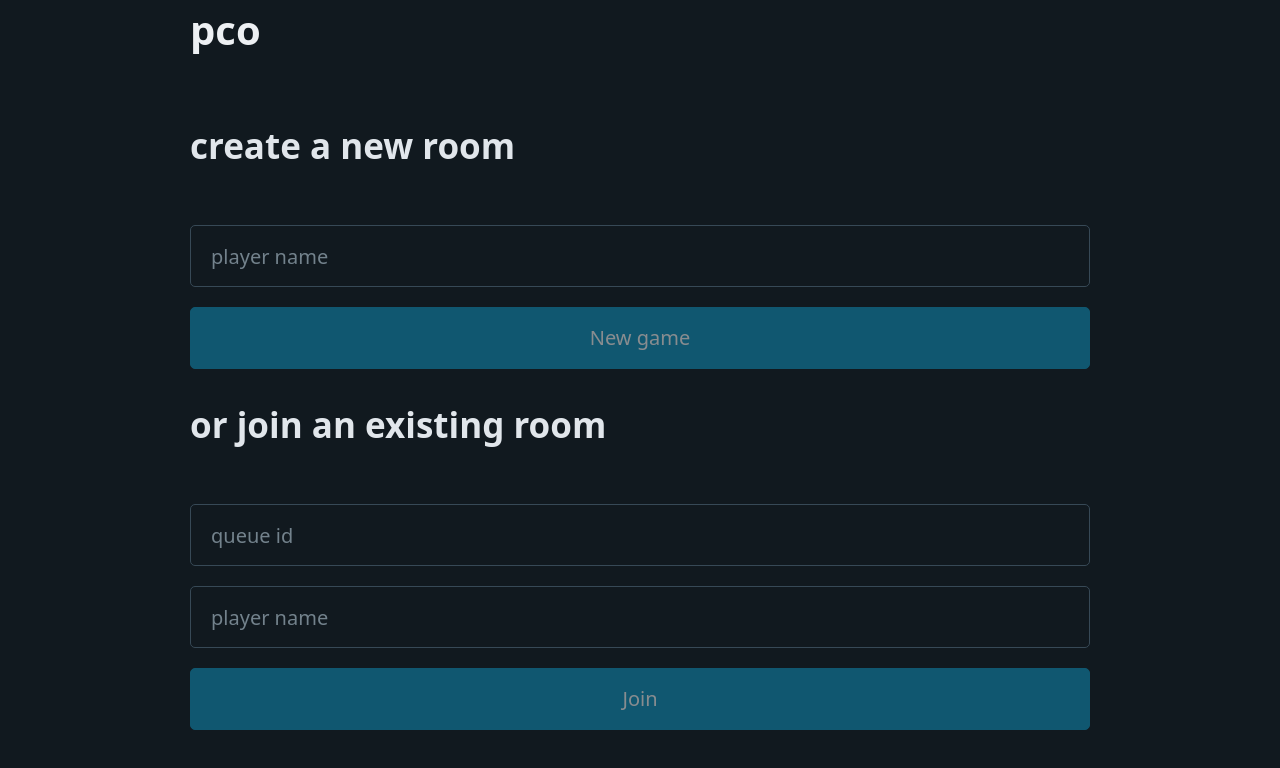
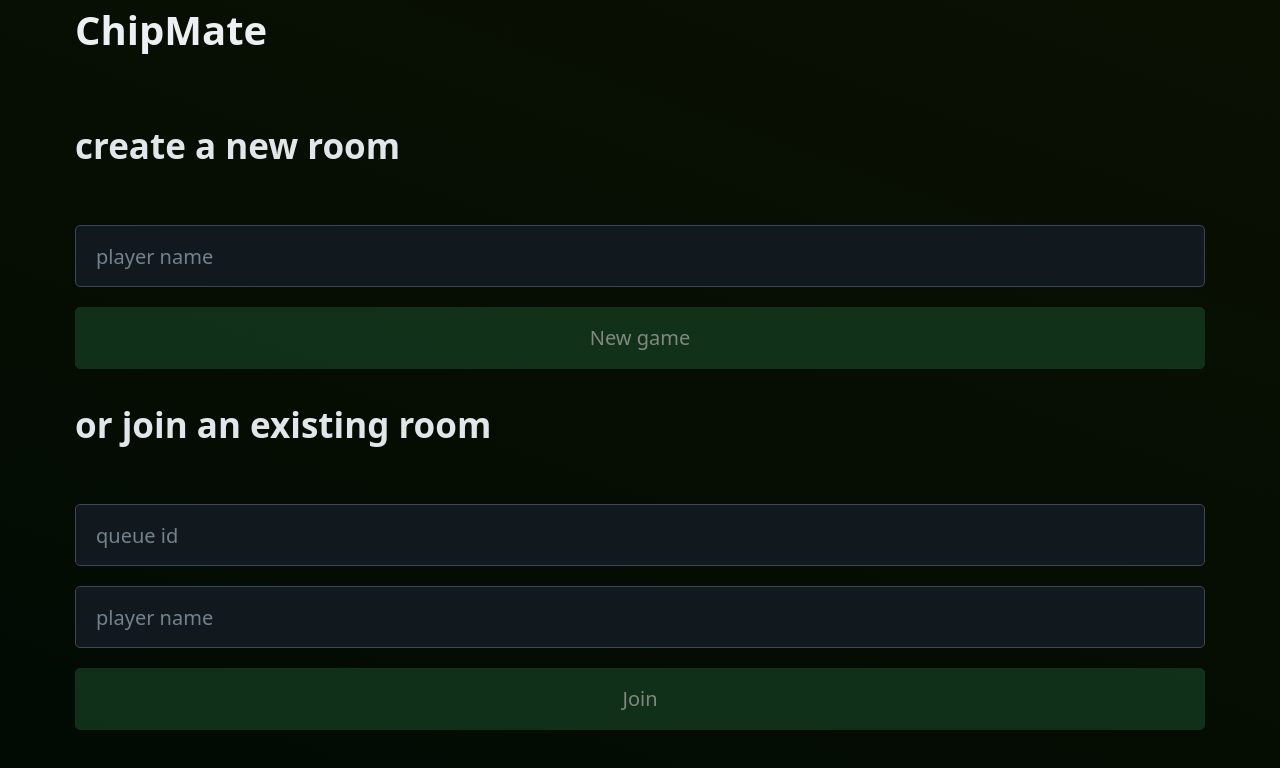
Before and after one commit to korsakjakub/pco-web, a React (Vite) app: page / in a window 1280 px wide. Shown: the top 768 px of the page. Built offline with nearby package versions, Linux system fonts and the light colour scheme.

Commit message:
more styling

```diff
--- a/src/assets/index.css
+++ b/src/assets/index.css
@@ -1,13 +1,39 @@
 #root {
-  max-width: 900px;
-  margin-inline: auto;
+  width: 100%;
+  height: 130%;
+  background: linear-gradient(200deg, #0a1002 0%, #000a04 100%);
+  --primary: #1d5430;
+  --primary-hover: #336544;
+  --off-white: #f7f7e5;
+  --color: #f7f7e5;
+  --table-border: #3b1400;
+  --form-element-active-border-color: #C4B454;
+  --form-element-focus-color: #b3a343;
+}
+
+body {
+  height: 100%;
+  background-repeat: no-repeat;
+  background-attachment: fixed;
+}
+
+html {
+  height: 100%;
+  width: 100%;
 }
 
 .game {
   display: grid;
-  margin-top: 3vh;
+  padding-top: 8vh;
   grid-auto-flow: row;
   grid-row-gap: 5vh;
+}
+
+.player-lists {
+  background: var(--primary);
+  border-radius: 10px;
+  border-style: solid;
+  border-color: var(--form-element-border-color);
 }
 
 .settings-button {
@@ -55,14 +81,9 @@
   transform: translate(-50%, -50%); /* offset by 50% of *own* size */
   left: 50%; /* exact position */
   top: 50%;
-  background-color: #35654d;
-  border: 3px solid var(--bs-dark-border-subtle);
+  background-color: var(--primary);
+  border: 10px solid var(--table-border);
   border-radius: 50%;
-}
-
-.staked-chips {
-  color: #fff;
-  text-align: center;
 }
 
 .game-info {
@@ -73,7 +94,7 @@
 }
 
 .game-stage {
-  color: #fff;
+  color: var(--off-white);
 }
 
 .game-stage .table-card {
@@ -86,22 +107,22 @@
   transform: translate(-50%, -50%); /* offset by 50% of *own* size */
   min-width: 4rem;
   min-height: 2rem;
-  border: 3px solid var(--bs-dark-border-subtle);
-  background-color: #fff;
+  background-color: var(--off-white);
   border-radius: 40%;
   text-align: center;
-  color: var(--bs-gray-900);
+  color: var(--background-color);
 }
 
 .player-frame {
   position: absolute;
   transform: translate(-50%, -50%); /* offset by 50% of *own* size */
   max-width: 10rem;
-  background-color: #fff;
+  background-color: var(--off-white);
   border-radius: 40%;
   min-width: 8rem;
   text-align: center;
   border: 3px solid var(--bs-dark-border-subtle);
+  cursor: pointer;
 }
 
 .frame-active {
@@ -119,18 +140,23 @@
 
 .player-frame-name {
   margin-top: 5px;
-  color: var(--bs-gray-900)
+  color: var(--background-color);
 }
 
 .player-frame-chips {
   margin-bottom: 5px;
-  color: var(--bs-gray-900)
+  color: var(--background-color);
 }
 
 .player-settings {
   position: absolute;
+  z-index: 999;
   transform: translate(-50%, -50%); /* offset by 50% of *own* size */
-
+  background-color: var(--form-element-background-color);
+  border-radius: 10px;
+  border-style: solid;
+  border-color: var(--form-element-border-color);
+  padding: 20px 10px 0px 10px;
 }
 
 .share-url-alert {
--- a/src/components/GameSettingsMenu.tsx
+++ b/src/components/GameSettingsMenu.tsx
@@ -1,6 +1,6 @@
 import { faGear } from '@fortawesome/free-solid-svg-icons';
 import { FontAwesomeIcon } from '@fortawesome/react-fontawesome';
-import { useState } from 'react';
+import { useRef, useState } from 'react';
 import Rules from '../interfaces/Rules';
 import SetRules from '../requests/SetRules';
 
@@ -10,10 +10,19 @@ type Props = {
 };
 
 const GameSettingsMenu = ({ rules, readOnly }: Props) => {
+  const gameSettingsMenuRef = useRef<HTMLDivElement>(null);
   const [menuOpen, setMenuOpen] = useState(false);
   const [formRules, setFormRules] = useState<Rules>(rules);
   const [isLoading, setIsLoading] = useState(false);
   const [saveButtonInvalid, setSaveButtonInvalid] = useState(false);
+
+  const handleClickOutsideDropdown =(e:any)=>{
+      if(menuOpen && !gameSettingsMenuRef.current?.contains(e.target as Node)){
+          setMenuOpen(false)
+      }
+  }
+  window.addEventListener("click",handleClickOutsideDropdown)
+
 
   const saveRules = (r: Rules) => {
     setIsLoading(true);
@@ -50,7 +59,7 @@ const GameSettingsMenu = ({ rules, readOnly }: Props) => {
   };
 
   return (
-    <div className="settings">
+    <div className="settings" ref={gameSettingsMenuRef}>
       <button className="settings-button" onClick={() => setMenuOpen(!menuOpen)}>
         <FontAwesomeIcon icon={faGear} /> Settings
       </button>
--- a/src/components/PlayerInTable.tsx
+++ b/src/components/PlayerInTable.tsx
@@ -1,4 +1,4 @@
-import { useState } from 'react';
+import { useRef, useState } from 'react';
 import Player from '../interfaces/Player';
 import KickPlayerFromRoom from '../requests/KickPlayerFromRoom';
 import getContext from '../utils/getContext';
@@ -17,19 +17,28 @@ const PlayerInTable = ({player, active, isLoading, getCoords, onPickWinner}: Pro
   const isAdmin = () => ctx.roomToken !== "" && ctx.roomToken !== null;
 
   const [isPlayerSettingsVisible, setIsPlayerSettingsVisible] = useState(false);
+  const playerSettingsRef = useRef<HTMLDivElement>(null);
   const [confirmationData, setConfirmationData] = useState({
-    open: false,
+    openModal: false,
     id: "confirmation",
     message: "",
     onConfirmed: () => console.log("confirmed")
   });
+
+  const handleClickOutsideDropdown =(e:any)=>{
+      if(isPlayerSettingsVisible && !playerSettingsRef.current?.contains(e.target as Node)){
+          setIsPlayerSettingsVisible(false);
+      }
+  }
+  window.addEventListener("click",handleClickOutsideDropdown)
+
 
   const playerFrameCls = (isActive: boolean) => {
     return isActive ? "player-frame frame-active" : "player-frame";
   };
 
   return (
-    <div key={player.id}>
+    <div key={player.id} ref={playerSettingsRef}>
       <div onClick={() => setIsPlayerSettingsVisible(!isPlayerSettingsVisible)}>
         <div className={playerFrameCls(active)} style={getCoords(40)}>
           <p className="player-frame-name">{player.name}</p>
@@ -40,19 +49,19 @@ const PlayerInTable = ({player, active, isLoading, getCoords, onPickWinner}: Pro
         </p>
       </div>
       { isPlayerSettingsVisible && isAdmin() &&
-        <div className='player-settings' style={getCoords(20)}>
+        <div className='player-settings' style={getCoords(1)}>
           <button onClick={() => onPickWinner(player.id)}>Pick winner</button>
           <button onClick={() => setConfirmationData({
-            open: true,
+            openModal: true,
             id: "confirm-player-kick",
             message: "Do you really wish to kick " + player.name + "?",
             onConfirmed: () => {
               KickPlayerFromRoom(player.id);
-              setConfirmationData({...confirmationData, open: false});
+              setConfirmationData({...confirmationData, openModal: false});
             }
           })}>Kick out</button>
           <button onClick={() => setConfirmationData({
-            open: true,
+            openModal: true,
             id: "confirm-player-reset",
             message: "Do you really wish to reset " + player.name + "'s chips?",
             onConfirmed: () => console.log("reset")
@@ -60,10 +69,10 @@ const PlayerInTable = ({player, active, isLoading, getCoords, onPickWinner}: Pro
         </div>
       }
       <ConfirmationModal
-        open={confirmationData.open}
+        open={confirmationData.openModal}
         id={confirmationData.id}
         message={confirmationData.message}
-        onCancelled={() => setConfirmationData({...confirmationData, open: false})}
+        onCancelled={() => setConfirmationData({...confirmationData, openModal: false})}
         onConfirmed={confirmationData.onConfirmed}/>
     </div>
   )
--- a/src/components/PlayersList.tsx
+++ b/src/components/PlayersList.tsx
@@ -9,9 +9,9 @@ const PlayersList = ({ players }: Props) => {
     <table>
       <thead>
         <tr>
-        <th>
-          Players
-        </th>
+          <th>
+            Players
+          </th>
         </tr>
       </thead>
       <tbody>
@@ -20,8 +20,7 @@ const PlayersList = ({ players }: Props) => {
         )}
         {players?.map((player) => (
           <tr key={player.id}>
-              <td>Name: {player.name}</td>
-              <td>Id: {player.id}</td>
+            <td>{player.name}</td>
           </tr>
         ))}
       </tbody>
--- a/src/pages/Game.tsx
+++ b/src/pages/Game.tsx
@@ -13,7 +13,7 @@ import PlayerActions from "../components/PlayerActions";
 import GetGameResponse from "../interfaces/GetGameResponse";
 import getHostUrl from "../utils/getHostUrl";
 import useStream from "../hooks/useStream";
-import { useState } from "react";
+import { useRef, useState } from "react";
 import GetRules from "../requests/GetRules";
 import GameSettingsMenu from "../components/GameSettingsMenu";
 
@@ -43,11 +43,13 @@ const Game = () => {
     const [isGameLoading, setIsGameLoading] = useState(false);
 
     return (
-        <div className="game">
+        <main className="game container">
             {game?.state === GameState.WAITING && playersInRoom && playersInQueue &&
                 <>
-                    <PlayersList players={playersInRoom.players || []} />
-                    <QueueList players={playersInQueue.players || []} />
+                    <section className="player-lists">
+                        <PlayersList players={playersInRoom.players || []} />
+                        <QueueList players={playersInQueue.players || []} />
+                    </section>
                     <ShareUrlAlert url={getFrontUrl()} queueId={ctx.queueId} />
                     { isAdmin() && playersInRoom.players.length > 1 &&
                         <button aria-busy={isGameLoading} onClick={() => {
@@ -70,7 +72,7 @@ const Game = () => {
             }
             {game?.state === GameState.IN_PROGRESS && !isMyPlayerLoading && myPlayer &&
                 <PlayerActions actions={myPlayer.actions} currentPlayerId={game.currentTurnPlayerId} currentPlayerStakedChips={myPlayer.stakedChips} gameStage={game.stage} onActionPerformed={() => setIsGameLoading(true)}/>}
-        </div>
+        </main>
     );
 };
 
--- a/src/pages/Home.tsx
+++ b/src/pages/Home.tsx
@@ -25,8 +25,10 @@ const Home = ({ onReturnFromHome }: Props) => {
   };
 
   return (
-    <div>
-      <h1>pco</h1>
+    <main className="container" >
+      <header>
+        <h1>ChipMate</h1>
+      </header>
       <div>
         <h2>create a new room</h2>
         <NewGame onError={handleError} onSuccess={handleNewGameSuccess} />
@@ -35,7 +37,7 @@ const Home = ({ onReturnFromHome }: Props) => {
         <h2>or join an existing room</h2>
         <Join onError={handleError} onSuccess={handleJoinSuccess} />
       </div>
-    </div>
+    </main>
   );
 };
 
```
